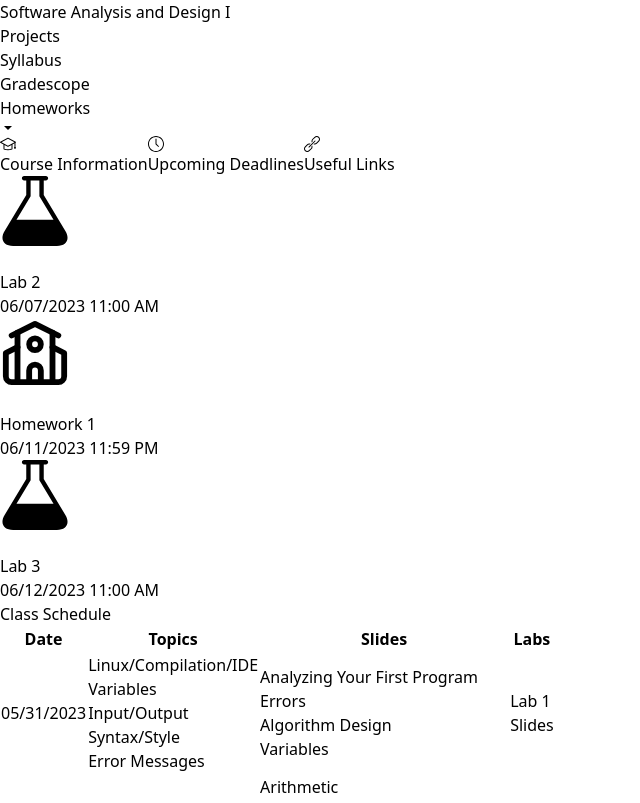
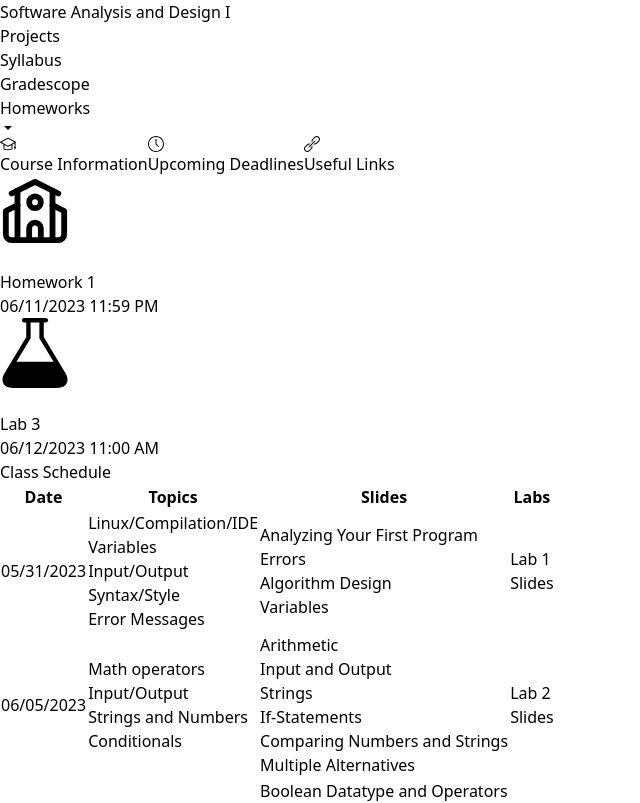
Before and after one commit to Proto007/Hunter_CS135_Summer23, a React (Vite) app in the folder course-app/: page / in a window 1280 px wide. Shown: the top 803 px of the page, without its empty margins (0-640 px from the left). Built offline with nearby package versions, Linux system fonts and the light colour scheme.

Commit message:
update deadlines

```diff
--- a/course-app/src/deadlinesdata.js
+++ b/course-app/src/deadlinesdata.js
@@ -1,9 +1,4 @@
 export const deadlinesData = [
-    {
-        name: "Lab 2",
-        deadline : "06/07/2023 11:00 AM",
-        type : "lab"
-    },
     {
         name: "Homework 1",
         deadline : "06/11/2023 11:59 PM",
```
